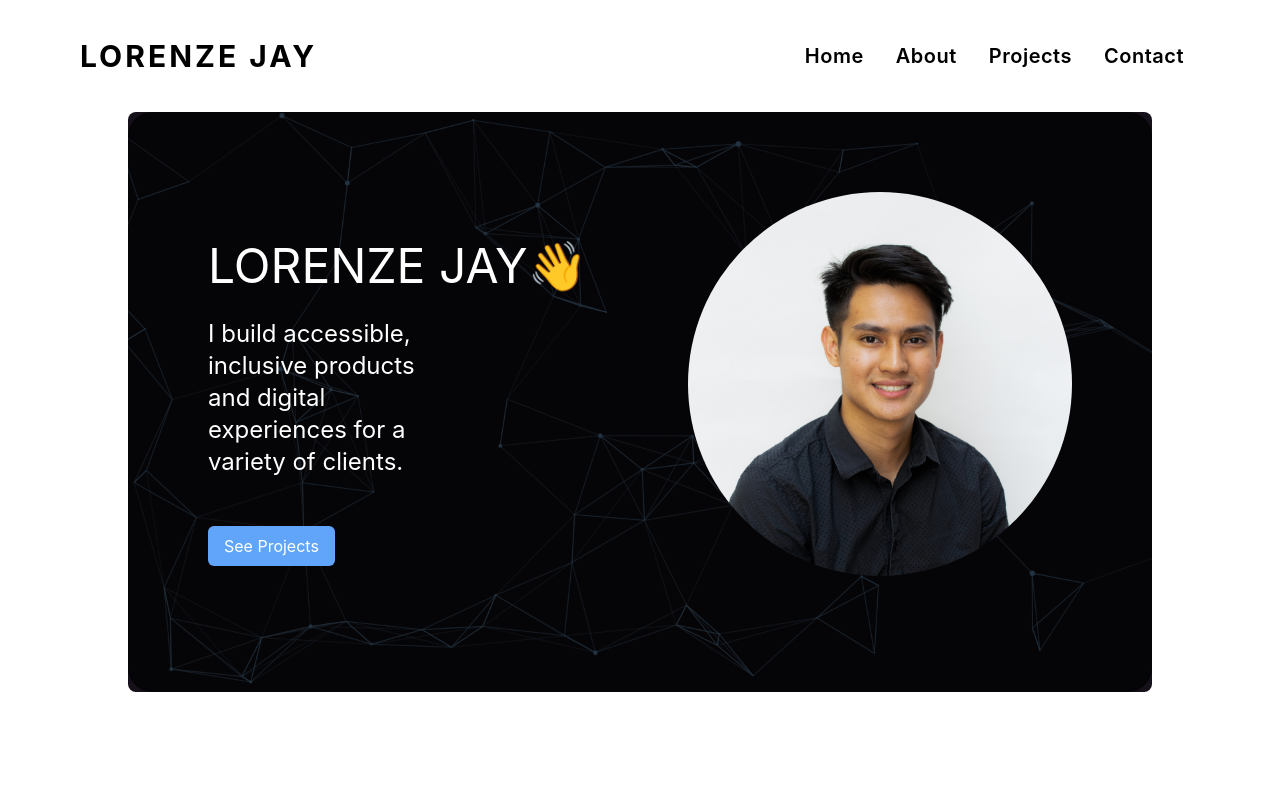
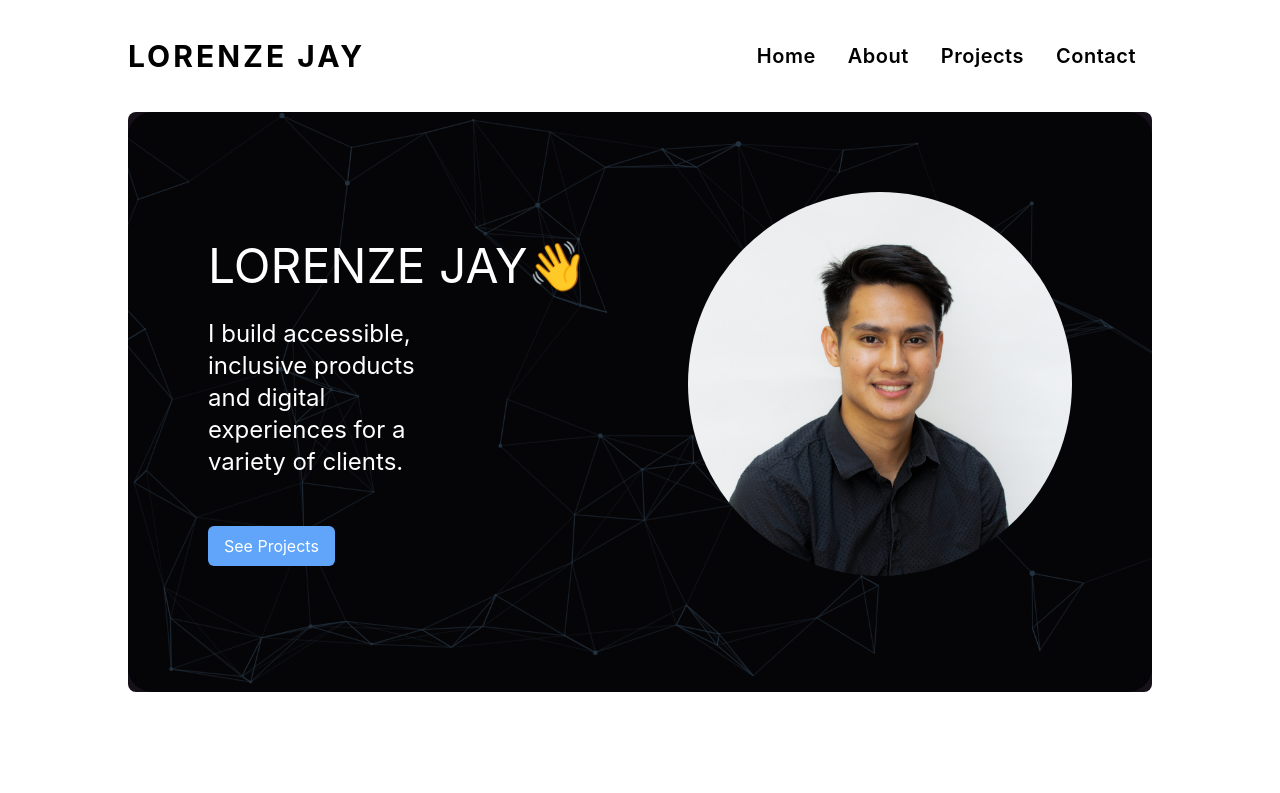
Before and after one commit to lorenzejay/portfolio-site, a Next.js app: page / in a window 1280 px wide. Shown: the top 793 px of the page. Built offline with nearby package versions, Linux system fonts and the light colour scheme.

Commit message:
added padding on bigger screen sizes before 2000px

```diff
--- a/components/header.js
+++ b/components/header.js
@@ -4,7 +4,7 @@ import { FaBars } from "react-icons/fa";
 const Header = ({ toggle }) => {
   return (
     <header
-      className={`flex justify-between w-full items-center t-0 z-10 px-5 lg:px-20 2xl:max-w-8xl mx-auto relative bg-transparent text-black `}
+      className={`flex justify-between w-full items-center t-0 z-10 px-5 lg:px-32 2xl:max-w-8xl mx-auto relative bg-transparent text-black `}
       style={{ height: "14vh" }}
     >
       <h1 className="text-3xl font-bold uppercase tracking-widest ">
--- a/components/paddingWrapper.js
+++ b/components/paddingWrapper.js
@@ -3,7 +3,7 @@ import React from "react";
 const PaddingWrapper = ({ children, className }) => {
   return (
     <div
-      className={`px-5 lg:px-16  xl:px-32 2xl:px-0 max-w-8xl mx-auto relative ${className}`}
+      className={`px-5 lg:px-16  xl:px-32 max-w-8xl mx-auto relative ${className}`}
     >
       {children}
     </div>
```
